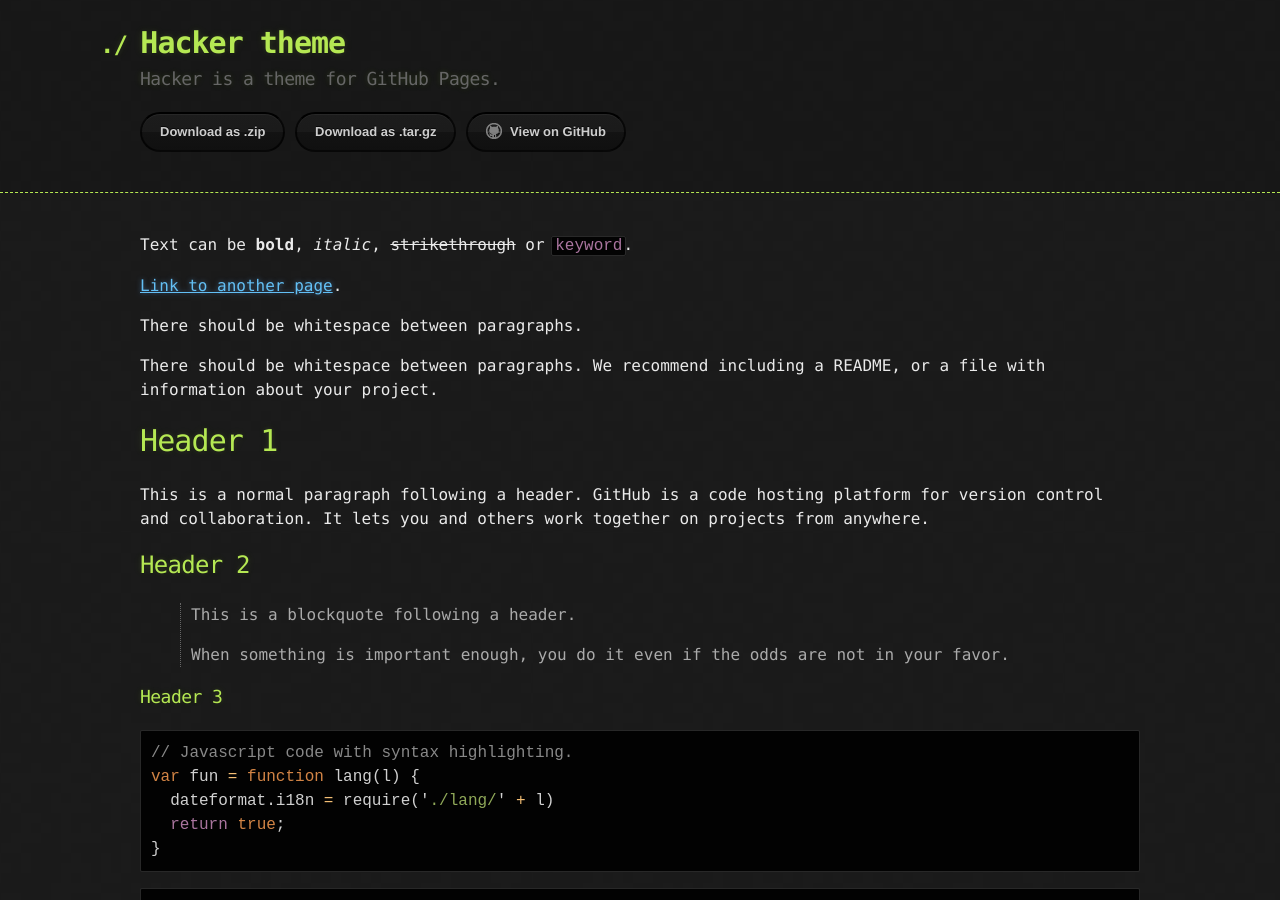
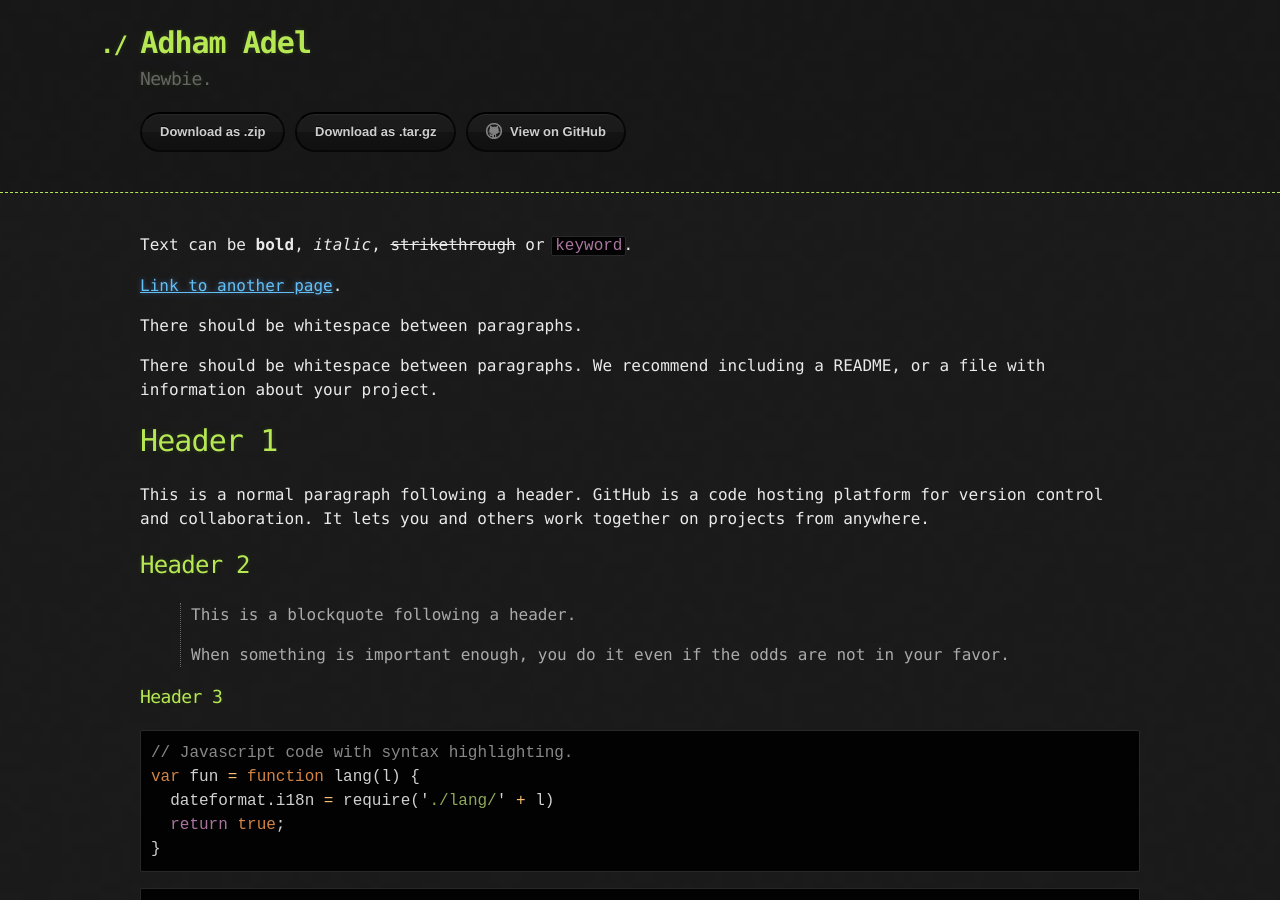
Before and after one commit to luadham/luadham.github.io, a Jekyll site: the page built from index.md, in a window 1280 px wide and 900 px high. Built offline with Jekyll 4.4.1, drawn with Linux system fonts in a browser that asks for light colours.

Commit message:
Adjust _config.yml

```diff
--- a/_config.yml
+++ b/_config.yml
@@ -1,5 +1,4 @@
-title: Hacker theme
-description: Hacker is a theme for GitHub Pages.
+title: Adham Adel
+description: Newbie.
 show_downloads: true
-google_analytics:
 theme: jekyll-theme-hacker
```
Also changed, not shown: README.md (deleted).
